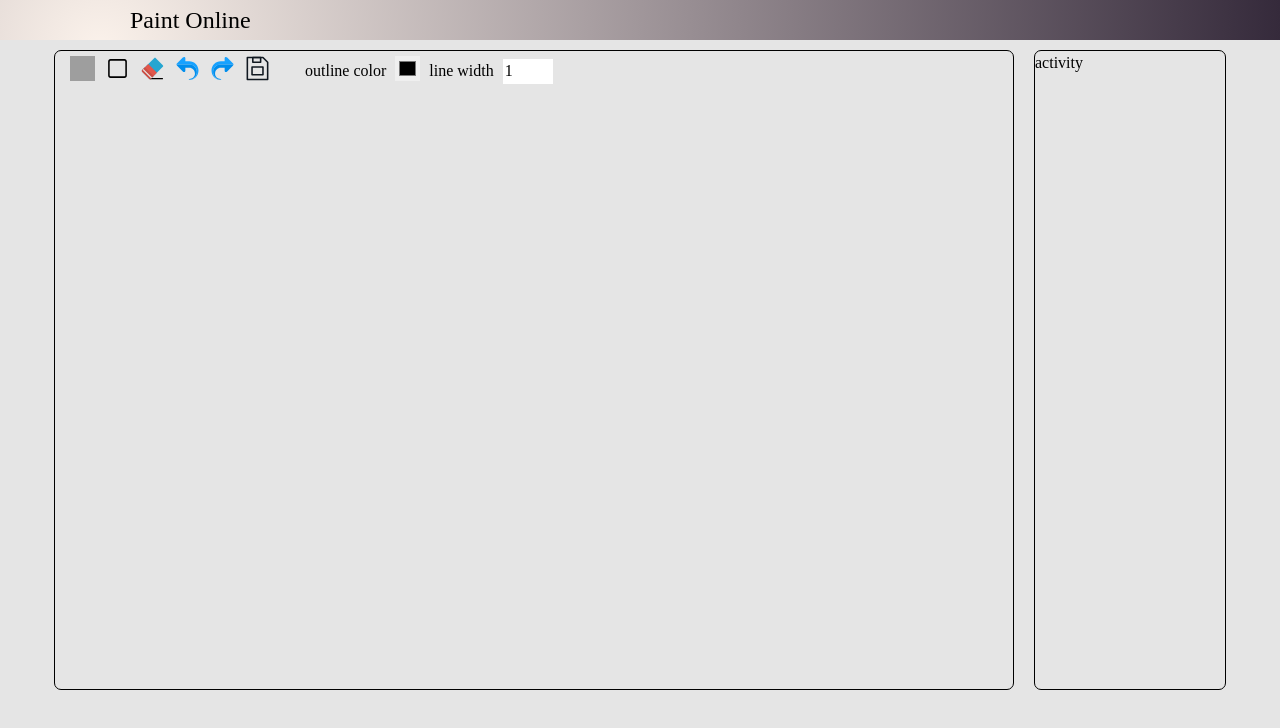
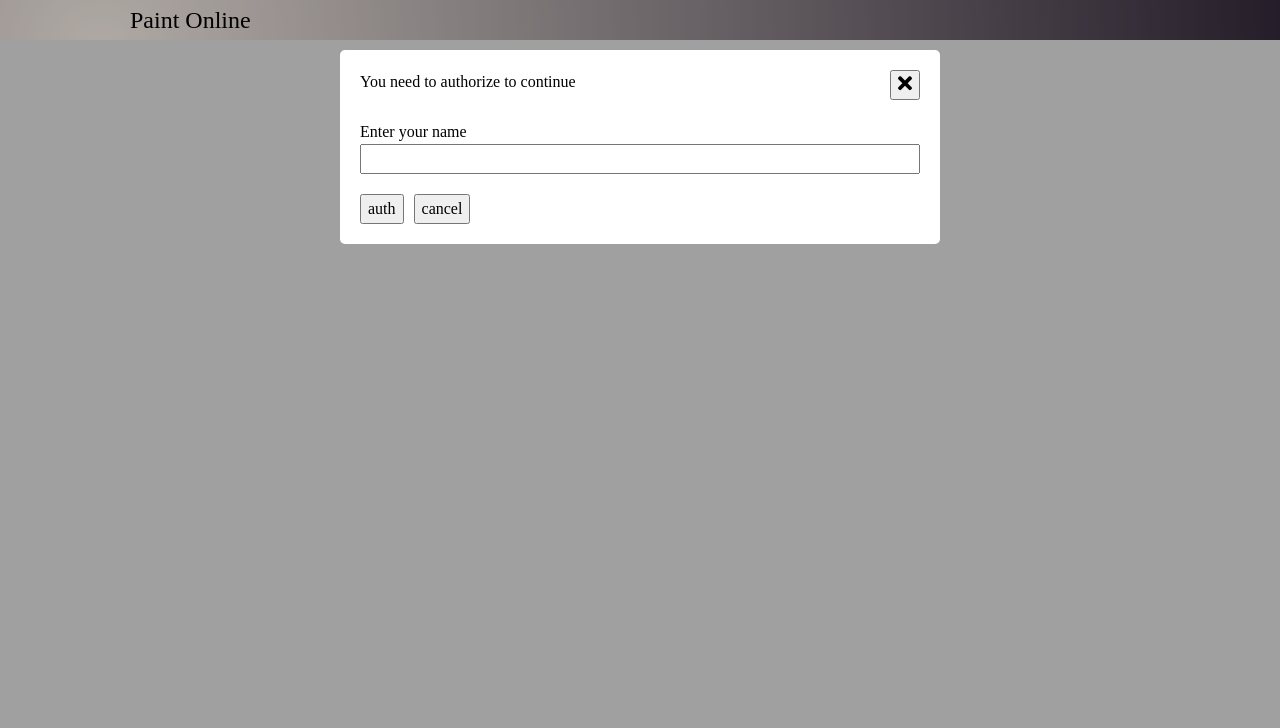
Before and after one commit to saliyy/paint-online, a Nuxt app in the folder client/: page / in a window 1280 px wide. Shown: the top 728 px of the page. Built offline with nearby package versions, Linux system fonts and the light colour scheme; grey boxes are pictures that could not be loaded; a web font is replaced by a local one.

Commit message:
added modal

```diff
--- a/client/app.vue
+++ b/client/app.vue
@@ -4,17 +4,12 @@
       <BaseTheHeader />
     </header>
     <main class="wrapper">
-      <div class="window">
-        <Main />
-      </div>
-      <aside class="aside">activity</aside>
+      <NuxtPage />
     </main>
   </div>
 </template>
 
-<script lang="ts" setup></script>
-
-<style lang="scss">
+<style scoped lang="scss">
 .wrapper {
   height: 100%;
   display: flex;
@@ -23,19 +18,4 @@
   width: 100%;
   min-width: 100%;
 }
-
-.window {
-  border: 1px solid black;
-  border-radius: 7px;
-  margin: 10px;
-  width: 75%;
-  height: 80vh;
-}
-.aside {
-  border: 1px solid black;
-  width: 15vw;
-  height: 80vh;
-  border-radius: 7px;
-  margin: 10px;
-}
 </style>
--- /dev/null
+++ b/client/components/Dialog.vue
@@ -0,0 +1,98 @@
+<script lang="ts" setup>
+const isOpen = ref(true);
+
+const closeModal = () => (isOpen.value = false);
+</script>
+
+<template>
+  <transition name="fade">
+    <div class="modal" v-if="isOpen">
+      <div class="modal__backdrop" @click="closeModal()" />
+
+      <div class="modal__dialog">
+        <div class="modal__header">
+          <slot name="header" />
+          <button type="button" class="modal__close" @click="closeModal()">
+            <svg xmlns="http://www.w3.org/2000/svg" viewBox="0 0 352 512">
+              <path
+                fill="currentColor"
+                d="M242.72 256l100.07-100.07c12.28-12.28 12.28-32.19 0-44.48l-22.24-22.24c-12.28-12.28-32.19-12.28-44.48 0L176 189.28 75.93 89.21c-12.28-12.28-32.19-12.28-44.48 0L9.21 111.45c-12.28 12.28-12.28 32.19 0 44.48L109.28 256 9.21 356.07c-12.28 12.28-12.28 32.19 0 44.48l22.24 22.24c12.28 12.28 32.2 12.28 44.48 0L176 322.72l100.07 100.07c12.28 12.28 32.2 12.28 44.48 0l22.24-22.24c12.28-12.28 12.28-32.19 0-44.48L242.72 256z"
+              ></path>
+            </svg>
+          </button>
+        </div>
+
+        <div class="modal__body">
+          <slot name="body" />
+        </div>
+
+        <div class="modal__footer">
+          <slot name="footer" :close="closeModal" :confirm="closeModal" />
+        </div>
+      </div>
+    </div>
+  </transition>
+</template>
+
+<style lang="scss" scoped>
+.modal {
+  overflow-x: hidden;
+  overflow-y: auto;
+  position: fixed;
+  top: 0;
+  right: 0;
+  bottom: 0;
+  left: 0;
+  z-index: 9;
+  &__backdrop {
+    background-color: rgba(0, 0, 0, 0.3);
+    position: fixed;
+    top: 0;
+    right: 0;
+    bottom: 0;
+    left: 0;
+    z-index: 1;
+  }
+  &__dialog {
+    background-color: #ffffff;
+    position: relative;
+    width: 600px;
+    margin: 50px auto;
+    display: flex;
+    flex-direction: column;
+    border-radius: 5px;
+    z-index: 2;
+    @media screen and (max-width: 992px) {
+      width: 90%;
+    }
+  }
+  &__close {
+    width: 30px;
+    height: 30px;
+  }
+  &__header {
+    padding: 20px 20px 10px;
+    display: flex;
+    align-items: flex-start;
+    justify-content: space-between;
+  }
+  &__body {
+    padding: 10px 20px 10px;
+    overflow: auto;
+    display: flex;
+    flex-direction: column;
+    align-items: stretch;
+  }
+  &__footer {
+    padding: 10px 20px 20px;
+  }
+}
+.fade-enter-active,
+.fade-leave-active {
+  transition: opacity 0.2s;
+}
+.fade-enter,
+.fade-leave-to {
+  opacity: 0;
+}
+</style>
--- /dev/null
+++ b/client/middleware/auth.ts
@@ -0,0 +1,3 @@
+export default defineNuxtRouteMiddleware((to, from) => {
+    console.log("hey hey this is middleware!")
+})
--- /dev/null
+++ b/client/pages/index.vue
@@ -0,0 +1,30 @@
+<script setup lang="ts">
+const userName = ref("");
+
+const auth = () => {}
+</script>
+
+<template>
+  <div>
+    <Dialog>
+      <template #header> You need to authorize to continue</template>
+      <template #body>
+        Enter your name
+        <input v-model="userName" />
+      </template>
+      <template #footer="{ confim, close }">
+        <button @click="auth; confim">auth</button>
+        <button @click="close">cancel</button>
+      </template>
+    </Dialog>
+  </div>
+</template>
+
+<style scoped>
+input {
+  color: #5d5d5d;
+}
+button + button {
+  margin-left: 10px;
+}
+</style>
--- /dev/null
+++ b/client/pages/main.vue
@@ -0,0 +1,31 @@
+<script lang="ts" setup>
+definePageMeta({
+  middleware: ["auth"],
+});
+</script>
+
+<template>
+  <div>
+    <div class="window">
+      <Window />
+    </div>
+    <aside class="aside">activity</aside>
+  </div>
+</template>
+
+<style lang="scss">
+.window {
+  border: 1px solid black;
+  border-radius: 7px;
+  margin: 10px;
+  width: 75%;
+  height: 80vh;
+}
+.aside {
+  border: 1px solid black;
+  width: 15vw;
+  height: 80vh;
+  border-radius: 7px;
+  margin: 10px;
+}
+</style>
```
Also changed, not shown: client/store/userStore.ts (added, +28 -0 lines), client/components/main/Window.vue (renamed from client/components/main/index.vue).
